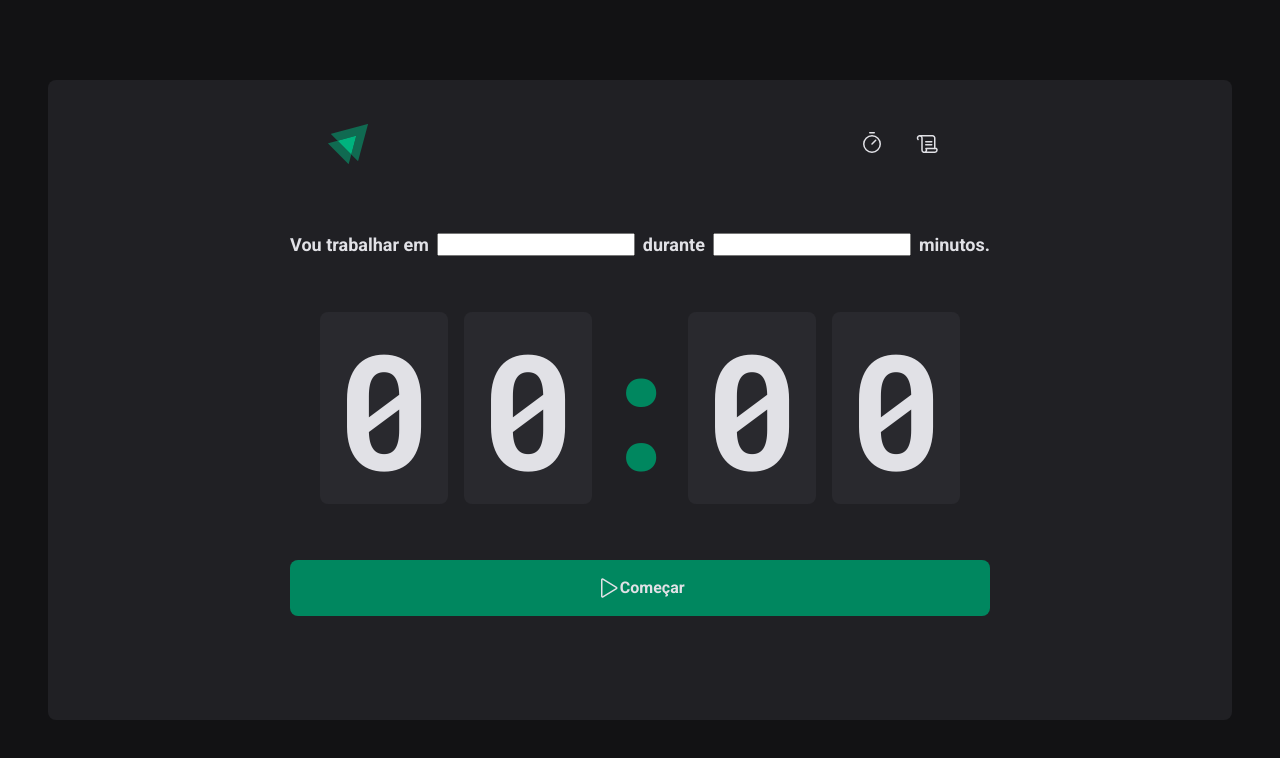
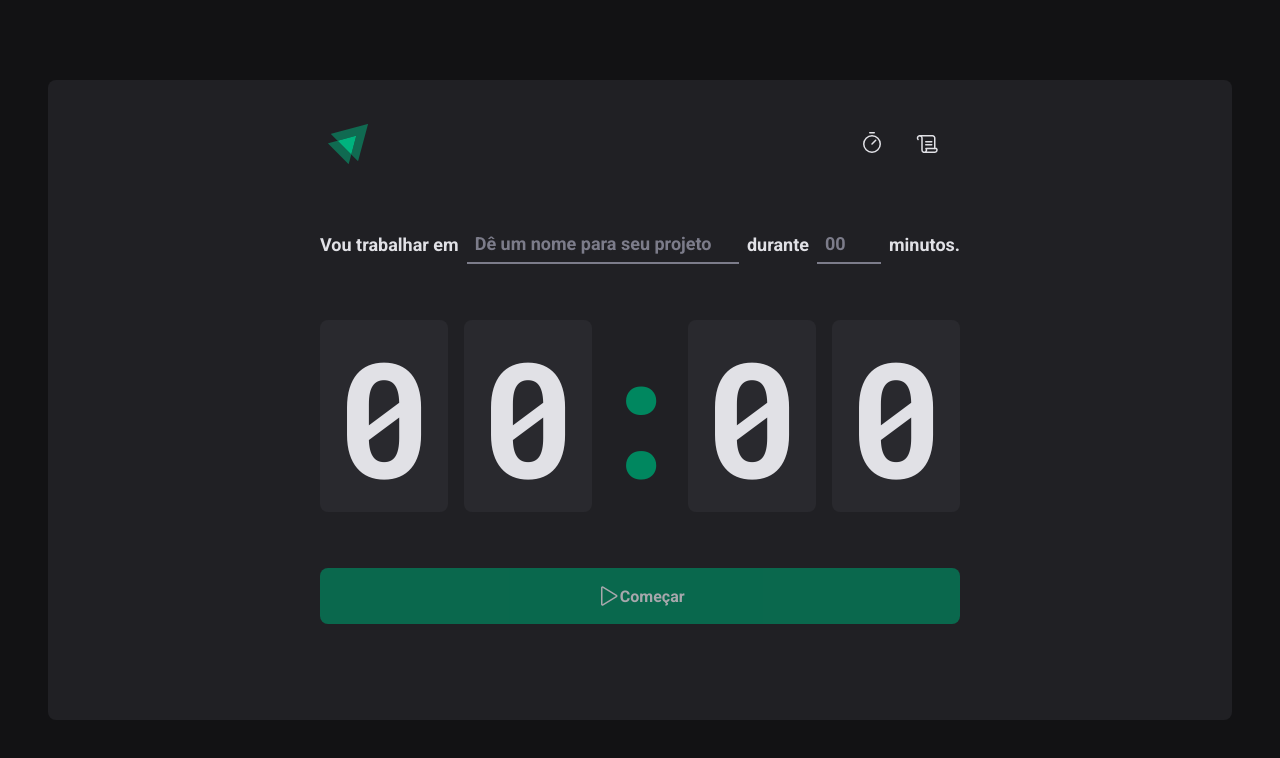
Before and after one commit to daniLdutra/timer, a React (Vite) app: page / in a window 1280 px wide. Shown: the top 758 px of the page. Built offline with nearby package versions, Linux system fonts and the light colour scheme.

Commit message:
feature: special elements for input and disabled button

```diff
--- a/src/pages/Home/Home.tsx
+++ b/src/pages/Home/Home.tsx
@@ -3,8 +3,10 @@ import {
   CountdownContainer,
   FormContainer,
   HomeContainer,
+  MinutesAmountInput,
   Separator,
   StartCountdownButton,
+  TaskInput,
 } from './styles';
 
 export function Home() {
@@ -13,10 +15,17 @@ export function Home() {
       <form action="">
         <FormContainer>
           <label htmlFor="task">Vou trabalhar em</label>
-          <input id="task" />
+          <TaskInput id="task" placeholder="Dê um nome para seu projeto" />
 
           <label htmlFor="minutesAmount">durante</label>
-          <input type="number" id="minutesAmount" />
+          <MinutesAmountInput
+            type="number"
+            id="minutesAmount"
+            placeholder="00"
+            step={5}
+            min={5}
+            max={60}
+          />
 
           <span>minutos.</span>
         </FormContainer>
@@ -29,7 +38,7 @@ export function Home() {
           <span>0</span>
         </CountdownContainer>
 
-        <StartCountdownButton type="submit">
+        <StartCountdownButton disabled type="submit">
           <Play size={24} />
           Começar
         </StartCountdownButton>
--- a/src/pages/Home/styles.ts
+++ b/src/pages/Home/styles.ts
@@ -25,6 +25,31 @@ export const FormContainer = styled.div`
   font-size: 1.125rem;
   font-weight: bold;
   flex-wrap: wrap;
+`
+const BaseInput = styled.input`
+  background: transparent;
+  height: 2.5rem;
+  border: 0;
+  border-bottom: 2px solid ${(props) => props.theme['gray-500']};
+  font-weight: bold;
+  font-size: inherit;
+  padding: 0 0.5rem;
+  color: ${(props) => props.theme['gray-100']};
+
+  &:focus {
+    box-shadow: none;
+    border-color: ${(props) => props.theme['green-500']};
+  }
+
+  &::placeholder {
+    color: ${(props) => props.theme['gray-500']};
+  }
+`
+export const TaskInput = styled(BaseInput)`
+  flex: 1;
+`
+export const MinutesAmountInput = styled(BaseInput)`
+  width: 4rem;
 `
 export const CountdownContainer = styled.div`
   font-family: 'Roboto Mono', monospace;
@@ -70,7 +95,12 @@ export const StartCountdownButton = styled.button`
   background: ${(props) => props.theme['green-500']};
   color: ${(props) => props.theme['gray-100']};
 
-  &:hover {
+  &:disabled {
+    opacity: 0.7;
+    cursor: not-allowed;
+  }
+
+  &:not(:disabled):hover {
     background: ${(props) => props.theme['green-700']};
   }
 `
```
